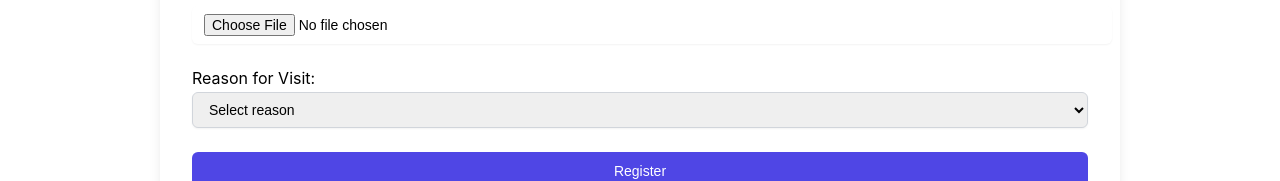
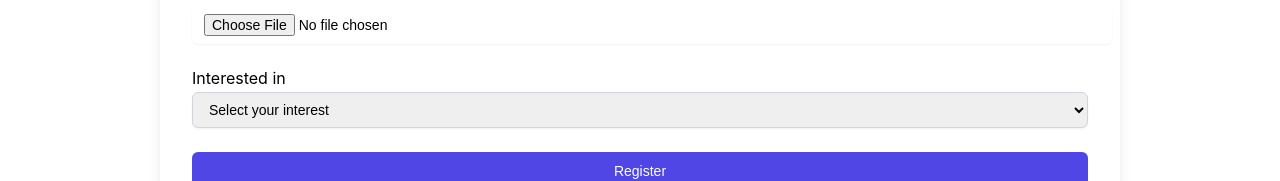
Before and after one commit to aniiishetty/event, a React (Create React App) app in the folder frontend/: page / in a window 1280 px wide. Shown: the part 1481-1662 px from the top of the page. Built offline with nearby package versions, Linux system fonts and the light colour scheme; no server answers.

Commit message:
Update RegistrationForm.tsx

```diff
--- a/frontend/src/components/RegistrationForm.tsx
+++ b/frontend/src/components/RegistrationForm.tsx
@@ -324,7 +324,7 @@ const RegistrationForm: React.FC = () => {
                     <InputField label="Email" name="email" value={formData.email} onChange={handleChange} type="email" />
                     <InputField label="Photo" name="photo" value={null} onChange={handleChange} type="file" />
                     <div>
-                        <label htmlFor="reason" className="block text-sm font-medium text-gray-700">Reason for Visit:</label>
+                        <label htmlFor="reason" className="block text-sm font-medium text-gray-700">Interested in</label>
                         <select
                             name="reason"
                             value={formData.reason}
@@ -332,7 +332,7 @@ const RegistrationForm: React.FC = () => {
                             required
                             className={styles.inputField}
                         >
-                            <option value="" disabled>Select reason</option>
+                            <option value="" disabled>Select your interest</option>
                             <option value="To know about International Internship">To know about International Internship</option>
                             <option value="To know about Textbook">To know about Textbook</option>
                             <option value="To present research paper">To present research paper</option>
```
